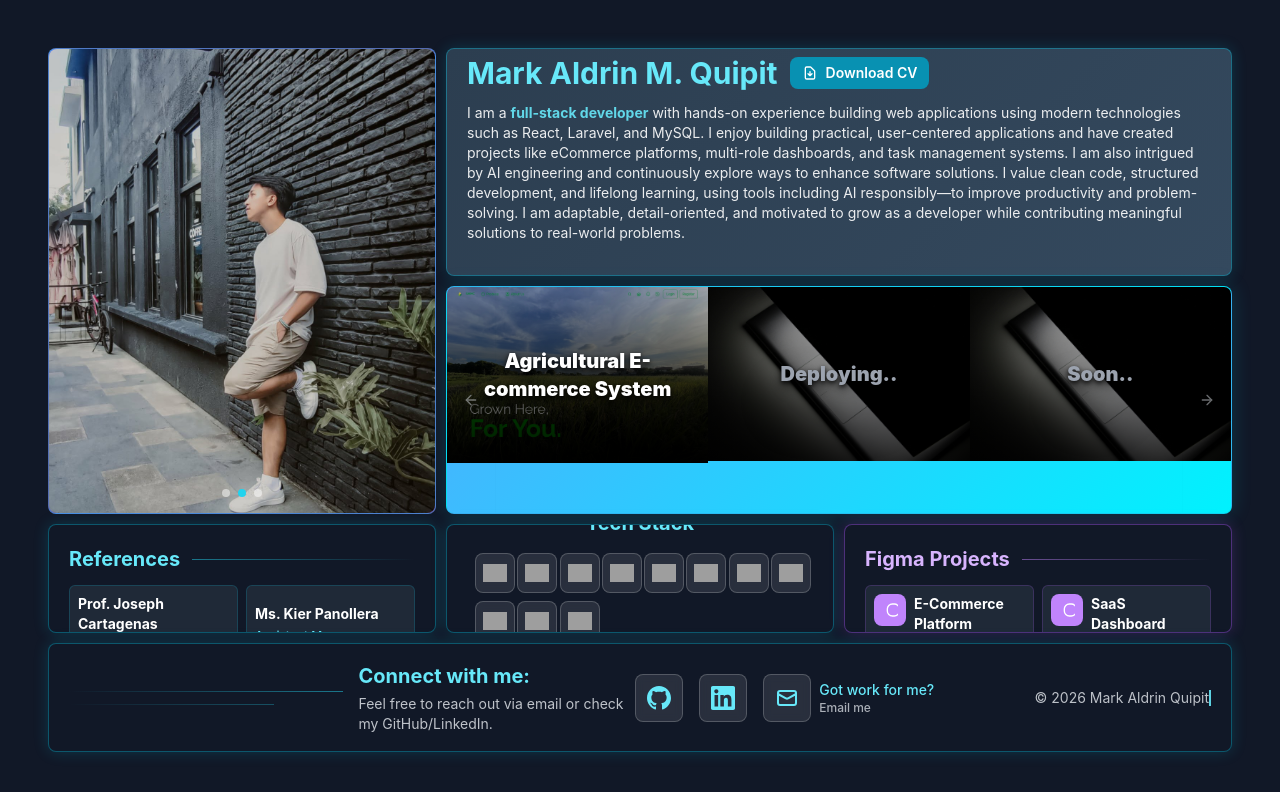
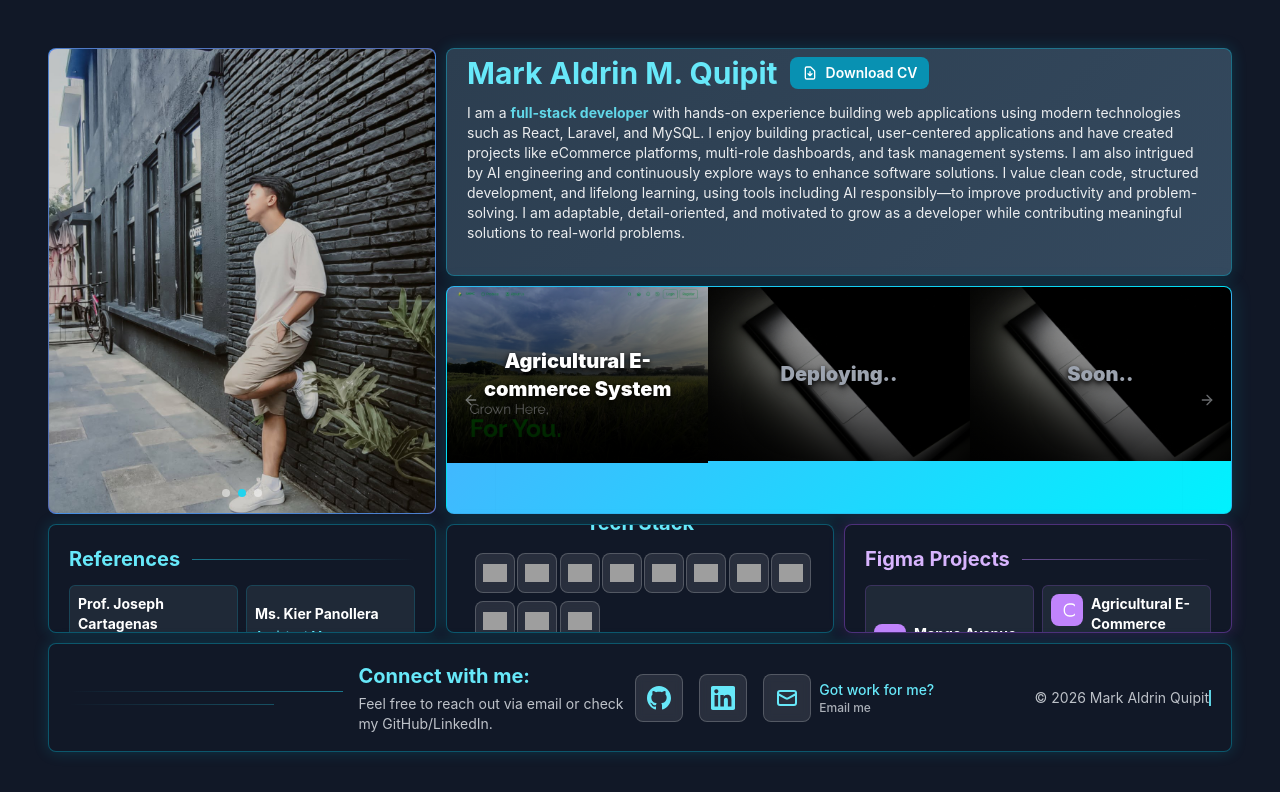
Before and after one commit to MarkA-Quipit/Grid-Portfolio, a React (Create React App) app: page / in a window 1280 px wide. Shown: the top 792 px of the page. Built offline with nearby package versions, Linux system fonts and the light colour scheme; grey boxes are pictures that could not be loaded.

Commit message:
added actual data for figma projects

```diff
--- a/src/components/FigmaProjects.tsx
+++ b/src/components/FigmaProjects.tsx
@@ -24,57 +24,33 @@ interface FigmaProjectsProps {
 }
 
 const FigmaProjects: React.FC<FigmaProjectsProps> = ({
-  title = "Figma Projects",
+  title = "Design Projects",
   description = ""
 }) => {
   const figmaProjects: FigmaProject[] = [
     {
       id: 1,
-      name: 'E-Commerce Platform',
-      description: 'Complete design system for online shopping with product catalogs, checkout flows, and user dashboards',
-      category: 'Web Design',
-      tools: ['Figma', 'Auto Layout', 'Components', 'Prototyping'],
-      duration: '6 weeks',
+      name: 'Mango Avenue',
+      description: 'Complete Figma mobile design for Mango Avenue, featuring fully interactable screens for browsing, product selection, and checkout flows.',
+      category: 'Mobile App Design',
+      tools: ['Figma'],
+      duration: '2 Months',
       status: 'Completed',
-      thumbnail: '/images/figma-ecommerce.jpg',
-      link: 'https://figma.com/file/ecommerce-platform',
-      prototypeLink: 'https://figma.com/proto/ecommerce-platform'
+      thumbnail: '/images/figma-dashboard.jpg',
+      link: 'https://www.figma.com/design/e8rp8CUkahuw9V4Z49q8L5/HCI-HI-FI?node-id=0-1&t=Qr8SB6UcBGbdbys6-1',
+      prototypeLink: 'https://www.figma.com/proto/e8rp8CUkahuw9V4Z49q8L5/HCI-HI-FI?node-id=0-1&t=Qr8SB6UcBGbdbys6-1'
     },
     {
       id: 2,
-      name: 'SaaS Dashboard',
-      description: 'Modern admin dashboard with data visualization, analytics charts, and user management interfaces',
-      category: 'Dashboard Design',
-      tools: ['Figma', 'Data Visualization', 'Design System', 'Responsive Design'],
-      duration: '4 weeks',
+      name: 'Agricultural E-Commerce System – Initial Design',
+      description: 'Complete Figma design system for an agricultural e-commerce platform, featuring admin and customer dashboards, product catalogs, order placement and tracking, and checkout flows.',
+      category: 'Web Design',
+      tools: ['Figma', 'Auto Layout', 'Components', 'Prototyping'],
+      duration: '1 month',
       status: 'Completed',
-      thumbnail: '/images/figma-dashboard.jpg',
-      link: 'https://figma.com/file/saas-dashboard',
-      prototypeLink: 'https://figma.com/proto/saas-dashboard'
-    },
-    {
-      id: 3,
-      name: 'Mobile Banking App',
-      description: 'iOS and Android banking app with secure authentication, transaction history, and payment features',
-      category: 'Mobile App Design',
-      tools: ['Figma', 'Mobile UI', 'Prototyping', 'User Flow'],
-      duration: '8 weeks',
-      status: 'In Progress',
-      thumbnail: '/images/figma-banking.jpg',
-      link: 'https://figma.com/file/mobile-banking',
-      prototypeLink: 'https://figma.com/proto/mobile-banking'
-    },
-    {
-      id: 4,
-      name: 'Food Delivery App',
-      description: 'Restaurant discovery and food ordering app with real-time tracking and payment integration',
-      category: 'Mobile App Design',
-      tools: ['Figma', 'Interactive Prototypes', 'Micro-interactions', 'User Testing'],
-      duration: '5 weeks',
-      status: 'Completed',
-      thumbnail: '/images/figma-food-delivery.jpg',
-      link: 'https://figma.com/file/food-delivery',
-      prototypeLink: 'https://figma.com/proto/food-delivery'
+      thumbnail: '/images/figma-ecommerce.jpg',
+      link: 'https://www.figma.com/design/btTxWyahoxnDvU35iCJeDe/Capstone-UI?node-id=0-1&t=y8IOpHej7uXN4Zf3-1',
+      prototypeLink: 'https://www.figma.com/proto/btTxWyahoxnDvU35iCJeDe/Capstone-UI?node-id=0-1&t=y8IOpHej7uXN4Zf3-1'
     }
   ];
 
```
